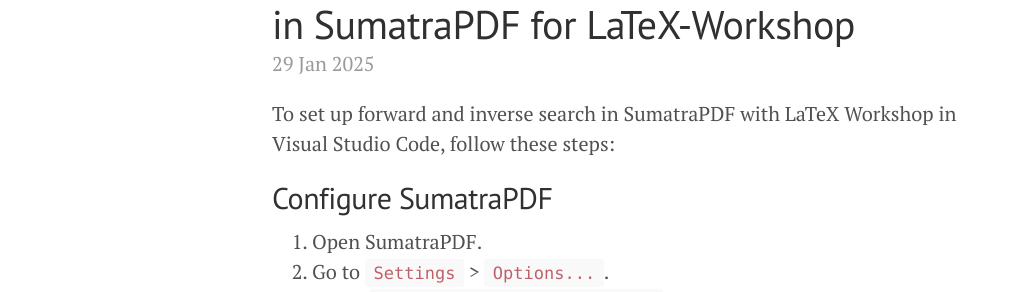
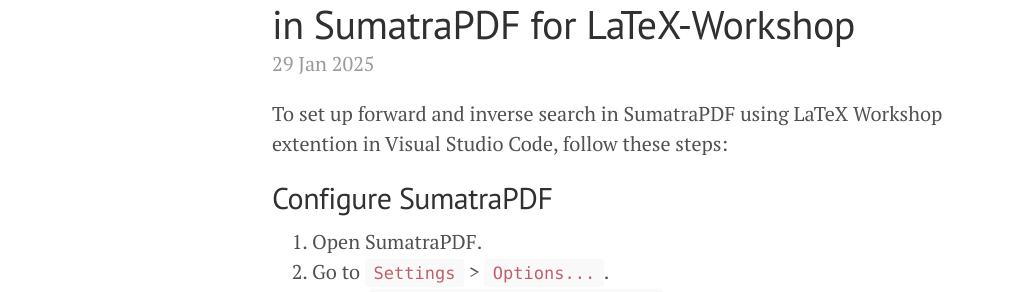
Before and after one commit to andali89/blog, a Jekyll site: the page built from _posts/2025-01-29-latex-worksop-settings.md, in a window 1280 px wide. Shown: the part 183-475 px from the top of the page, without its empty margins (8-1023 px from the left). Built offline with Jekyll 4.4.1, drawn with Linux system fonts in a browser that asks for light colours.

Commit message:
update posts

```diff
--- a/_posts/2025-01-29-latex-worksop-settings.md
+++ b/_posts/2025-01-29-latex-worksop-settings.md
@@ -3,7 +3,7 @@
 title: Setting forward search and inverse search in SumatraPDF for LaTeX-Workshop
 ---
 
-To set up forward and inverse search in SumatraPDF with LaTeX Workshop in Visual Studio Code, follow these steps:
+To set up forward and inverse search in SumatraPDF using LaTeX Workshop extention in Visual Studio Code, follow these steps:
 
 ## Configure SumatraPDF
 
```
